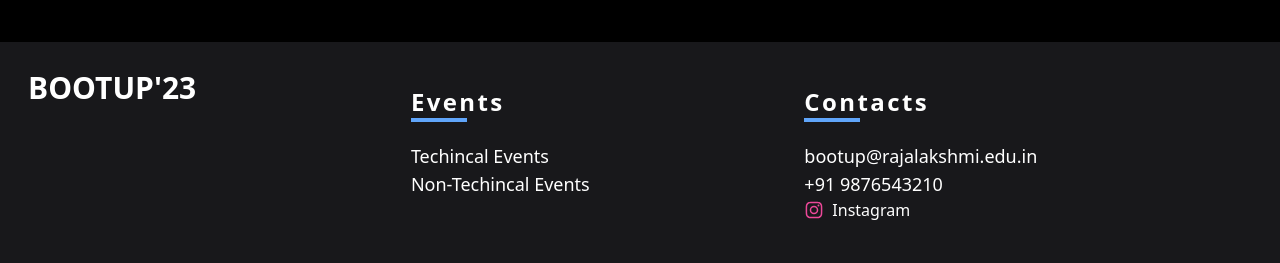
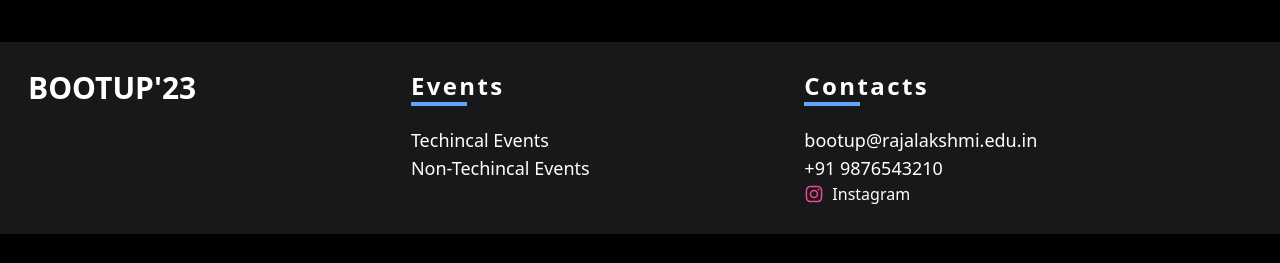
Before and after one commit to manosanjay-g/bootup23, a React (Create React App) app: page / in a window 1280 px wide. Shown: the part 3098-3361 px from the top of the page. After the commit the page ends 3332 px from the top, so only its background shows below. Built offline with nearby package versions, Linux system fonts and the light colour scheme.

Commit message:
removed some margins

```diff
--- a/src/components/Footer.jsx
+++ b/src/components/Footer.jsx
@@ -6,7 +6,7 @@ const Footer = () => {
     return (
         <div id="footer" className="flex flex-col md:flex-row w-full p-7 bg-zinc-900 md:justify-start">
             <p className="text-white text-3xl mb-4 font-semibold text-center ">BOOTUP'23</p>
-            <div id="footer-items" className="flex flex-col my-4 gap-y-6 md:flex-row md:justify-evenly md:w-full">
+            <div id="footer-items" className="flex flex-col gap-y-6 md:flex-row md:justify-evenly md:w-full md:m-0">
                 {/* <div className="footer-item-links">
                     <p className="text-white font-semibold  justify-center text-2xl  tracking-widest text-2xl">Links</p>
                     <div className='h-1 w-14 bg-blue-400 mb-5'></div>
```
